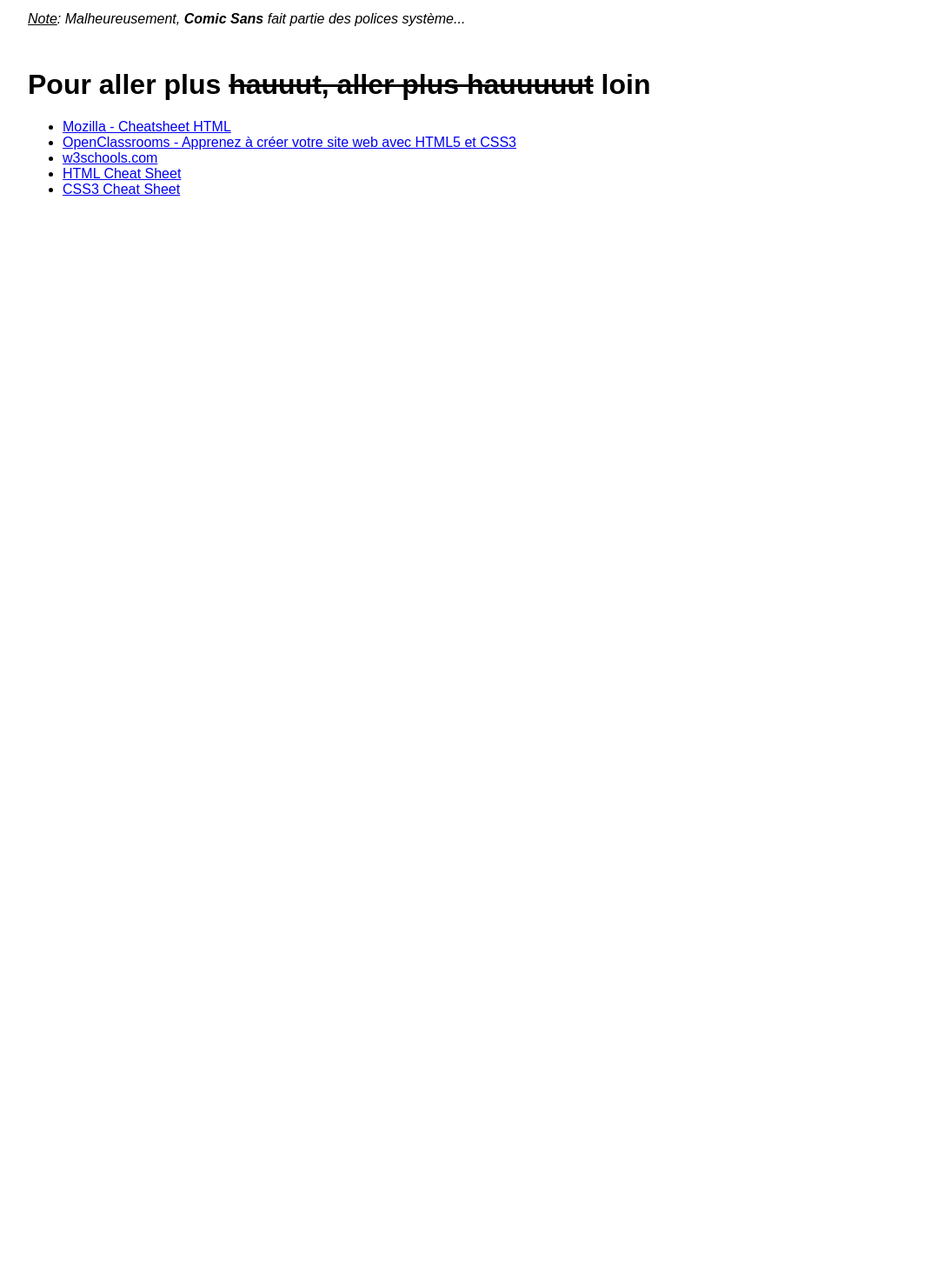
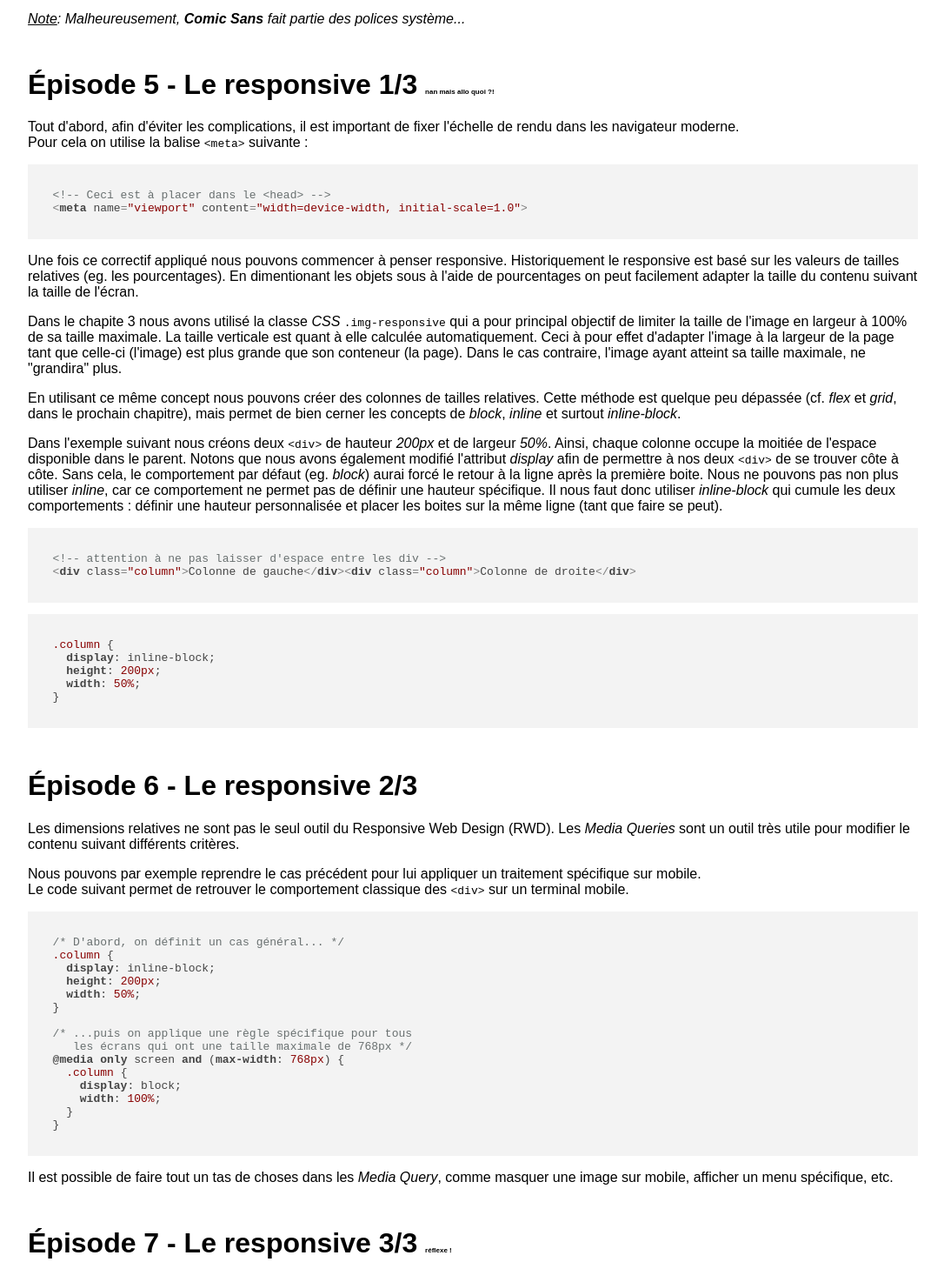
Before and after one commit to alexetmanon/courses-dsaa, a plain HTML site: page public/pages/html-1.html in a window 1280 px wide. Shown: the part 3676-5127 px from the top of the page at 87% size, without its empty margins (96-1182 px from the left). Before the commit the page ends 3935 px from the top, so only its background shows below. Drawn offline with nearby package versions, Linux system fonts and the light colour scheme.

Commit message:
Adds responsive sections

```diff
--- a/public/pages/html-1.css
+++ b/public/pages/html-1.css
@@ -3,6 +3,9 @@ body {
 }
 h1 {
   margin-top: 3rem;
+}
+h1 small {
+  font-size: 8px;
 }
 .container {
   max-width: 1024px;
--- a/public/pages/html-1.html
+++ b/public/pages/html-1.html
@@ -164,6 +164,67 @@
 
       <p><em><u>Note</u>: Malheureusement, <strong>Comic Sans</strong> fait partie des polices système...</em></p>
 
+      <!-- Episode 5 -->
+      <h1>Épisode 5 - Le responsive 1/3 <small>nan mais allo quoi ?!</small></h1>
+
+      <p>Tout d'abord, afin d'éviter les complications, il est important de fixer l'échelle de rendu dans les navigateur moderne.<br>Pour cela on utilise la balise <code>&lt;meta&gt;</code> suivante :</p>
+
+      <pre><code class="html">
+  &lt;!-- Ceci est à placer dans le &lt;head&gt --&gt;
+  &lt;meta name="viewport" content="width=device-width, initial-scale=1.0"&gt;
+      </code></pre>
+
+      <p>Une fois ce correctif appliqué nous pouvons commencer à penser responsive. Historiquement le responsive est basé sur les valeurs de tailles relatives (eg. les pourcentages). En dimentionant les objets sous à l'aide de pourcentages on peut facilement adapter la taille du contenu suivant la taille de l'écran.</p>
+
+      <p>Dans le chapite 3 nous avons utilisé la classe <em>CSS</em> <code>.img-responsive</code> qui a pour principal objectif de limiter la taille de l'image en largeur à 100% de sa taille maximale. La taille verticale est quant à elle calculée automatiquement. Ceci à pour effet d'adapter l'image à la largeur de la page tant que celle-ci (l'image) est plus grande que son conteneur (la page). Dans le cas contraire, l'image ayant atteint sa taille maximale, ne "grandira" plus.</p>
+
+      <p>En utilisant ce même concept nous pouvons créer des colonnes de tailles relatives. Cette méthode est quelque peu dépassée (cf. <em>flex</em> et <em>grid</em>, dans le prochain chapitre), mais permet de bien cerner les concepts de <em>block</em>, <em>inline</em> et surtout <em>inline-block</em>.</p>
+
+      <p>Dans l'exemple suivant nous créons deux <code>&lt;div&gt;</code> de hauteur <em>200px</em> et de largeur <em>50%</em>. Ainsi, chaque colonne occupe la moitiée de l'espace disponible dans le parent. Notons que nous avons également modifié l'attribut <em>display</em> afin de permettre à nos deux <code>&lt;div&gt;</code> de se trouver côte à côte. Sans cela, le comportement par défaut (eg. <em>block</em>) aurai forcé le retour à la ligne après la première boite. Nous ne pouvons pas non plus utiliser <em>inline</em>, car ce comportement ne permet pas de définir une hauteur spécifique. Il nous faut donc utiliser <em>inline-block</em> qui cumule les deux comportements : définir une hauteur personnalisée et placer les boites sur la même ligne (tant que faire se peut).</p>
+
+      <pre><code class="html">
+  &lt;!-- attention à ne pas laisser d'espace entre les div --&gt;
+  &lt;div class="column"&gt;Colonne de gauche&lt;/div&gt;&lt;div class="column"&gt;Colonne de droite&lt;/div&gt;
+      </code></pre>
+
+      <pre><code class="css">
+  .column {
+    display: inline-block;
+    height: 200px;
+    width: 50%;
+  }
+      </code></pre>
+
+      <!-- Episode 6 -->
+      <h1>Épisode 6 - Le responsive 2/3</h1>
+
+      <p>Les dimensions relatives ne sont pas le seul outil du Responsive Web Design (RWD). Les <em>Media Queries</em> sont un outil très utile pour modifier le contenu suivant différents critères.</p>
+
+      <p>Nous pouvons par exemple reprendre le cas précédent pour lui appliquer un traitement spécifique sur mobile.<br>Le code suivant permet de retrouver le comportement classique des <code>&lt;div&gt;</code> sur un terminal mobile.</p>
+
+      <pre><code class="css">
+  /* D'abord, on définit un cas général... */
+  .column {
+    display: inline-block;
+    height: 200px;
+    width: 50%;
+  }
+
+  /* ...puis on applique une règle spécifique pour tous
+     les écrans qui ont une taille maximale de 768px */
+  @media only screen and (max-width: 768px) {
+    .column {
+      display: block;
+      width: 100%;
+    }
+  }
+      </code></pre>
+
+      <p>Il est possible de faire tout un tas de choses dans les <em>Media Query</em>, comme masquer une image sur mobile, afficher un menu spécifique, etc.</p>
+
+      <!-- Episode 7 -->
+      <h1>Épisode 7 - Le responsive 3/3 <small>réflexe !</small></h1>
+
       <!-- Fin -->
       <h1>Pour aller plus <s>hauuut, aller plus hauuuuut</s> loin</h1>
 
@@ -173,6 +234,7 @@
         <li><a href="https://www.w3schools.com/html/default.asp">w3schools.com</a></li>
         <li><a href="https://hostingfacts.com/html-cheat-sheet/">HTML Cheat Sheet</a></li>
         <li><a href="https://websitesetup.org/css3-cheat-sheet/">CSS3 Cheat Sheet</a></li>
+        <li><a href="https://www.w3schools.com/css/css_rwd_mediaqueries.asp">Media Queries</a></li>
       </ul>
     </div>
 
```
